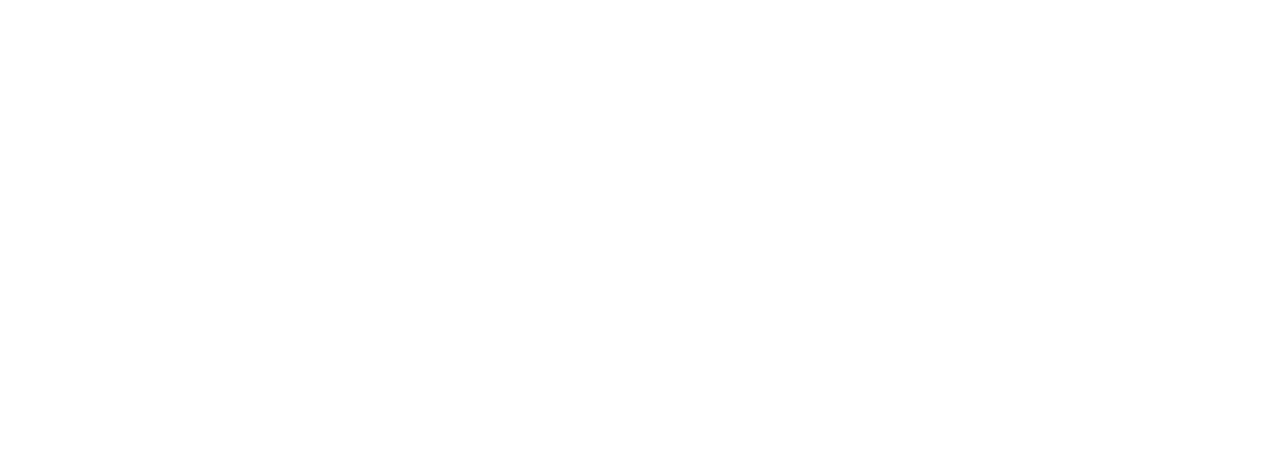
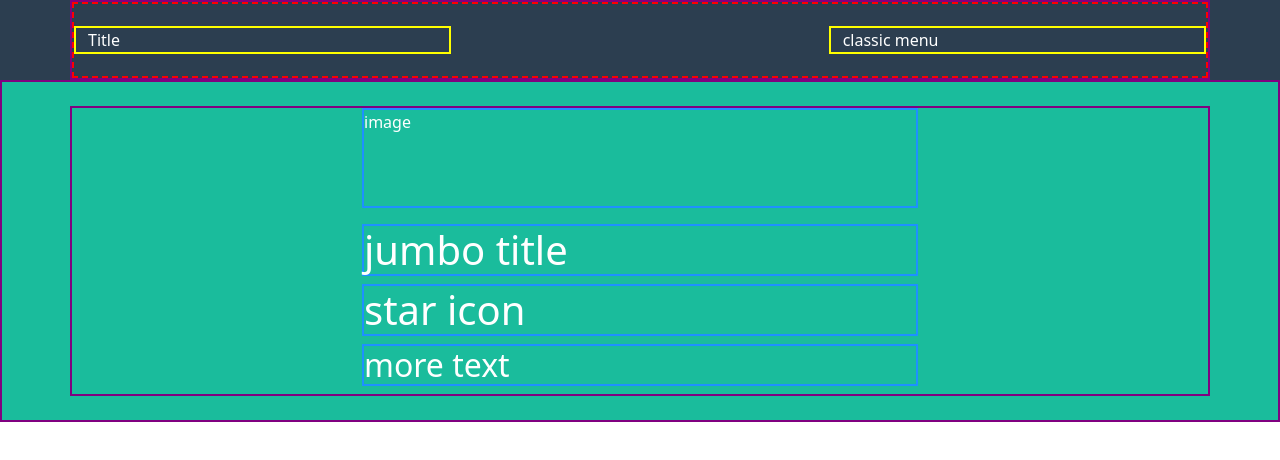
Before and after one commit to MrGians/html-css-bootstrap-freelancer, a plain HTML site: page index.html in a window 1280 px wide. Drawn offline with nearby package versions, Linux system fonts and the light colour scheme.

Commit message:
Added Header

```diff
--- a/css/style.css
+++ b/css/style.css
@@ -4,9 +4,42 @@
     --white: #FFF;
     --grey: #999;
     --black: #000;
-    --primary: #;
-    --secondary: #;
+    --primary: #1ABC9C;
+    --secondary: #2C3E50;
+    --tertiary: #3A546D;
+
+    --scarlet: #BA4B63;
+    --somber: #1EA4B6;
+    --obsidian: #140F0F;
+    --lightblue: #1C83C1;
+    --blue: #0E38B5;
+    --sand: #CCB2A3;
 }
+
+/* Layout Row/Col */
+.debug .row {border: 2px dashed red;}
+.debug .row > [class^="col"] {border: 2px solid yellow;}
+/* Layout Nested Row/Col */
+.debug .row .row {border: 2px dashed orangered;}
+.debug [class^="col"] [class^="col"] {border: 2px solid green;}
+/* Layout Others Elements */
+.my-border {border: 2px solid purple;}
+.my-border2 {border: 2px solid dodgerblue;}
+
+/* Min-H./Height for Layout
+DELETE BEFORE TO INSERT CONTENT */
+.h-100 {height: 100%;}
+.min-h-50 {min-height: 50px;}
+.min-h-100 {min-height: 100px;}
+.min-h-250 {min-height: 250px;}
 
 
 /*********** Generics ***********/
+
+
+/*********** Header ***********/
+header {background-color: var(--secondary);}
+
+#navbar {height: 80px;}
+
+#jumbotron {background-color: var(--primary);}
--- a/index.html
+++ b/index.html
@@ -13,7 +13,43 @@
     <link rel="stylesheet" type="text/css" href="css/style.css">
     <title>Bootstrap Freelancer</title>
 </head>
-<body>
+<body class="debug">
+    <!-- Main Header -->
+    <header>
+        <!-- Navbar -->
+        <nav id="navbar">
+            <div class="container h-100 my-border">
+                <div class="row justify-content-between align-items-center text-white h-100">
+                    <!-- Logo/Site Name -->
+                    <div class="col-4">Title</div>
+                    <!-- Navbar Menu -->
+                    <div class="col-4">
+                        <div id="hamburger-menu" class="d-md-none">hamburger menu</div>
+                        <div id="full-menu" class="d-none d-md-block">classic menu</div>
+                    </div>
+                </div>
+            </div>
+        </nav>
+        <!-- Jumbotron -->
+        <section id="jumbotron" class="py-4 text-white my-border">
+            <div class="container my-border">
+                <!-- Jumbo Image -->
+                <figure class="w-50 mx-auto min-h-100 my-border2">image</figure>
+                <!-- Jumbo Title & Subtitle -->
+                <h1 class="w-50 mx-auto my-border2">jumbo title</h1>
+                <div class="w-50 mx-auto h1 my-border2">star icon</div>
+                <h2 class="w-50 mx-auto my-border2">more text</h2>
+            </div>
+        </section>
+    </header>
+
+    <!-- Main Content -->
+    <main>
+
+    </main>
+
+    <!-- Main Footer -->
+    <footer></footer>
 
 </body>
 </html>
```
